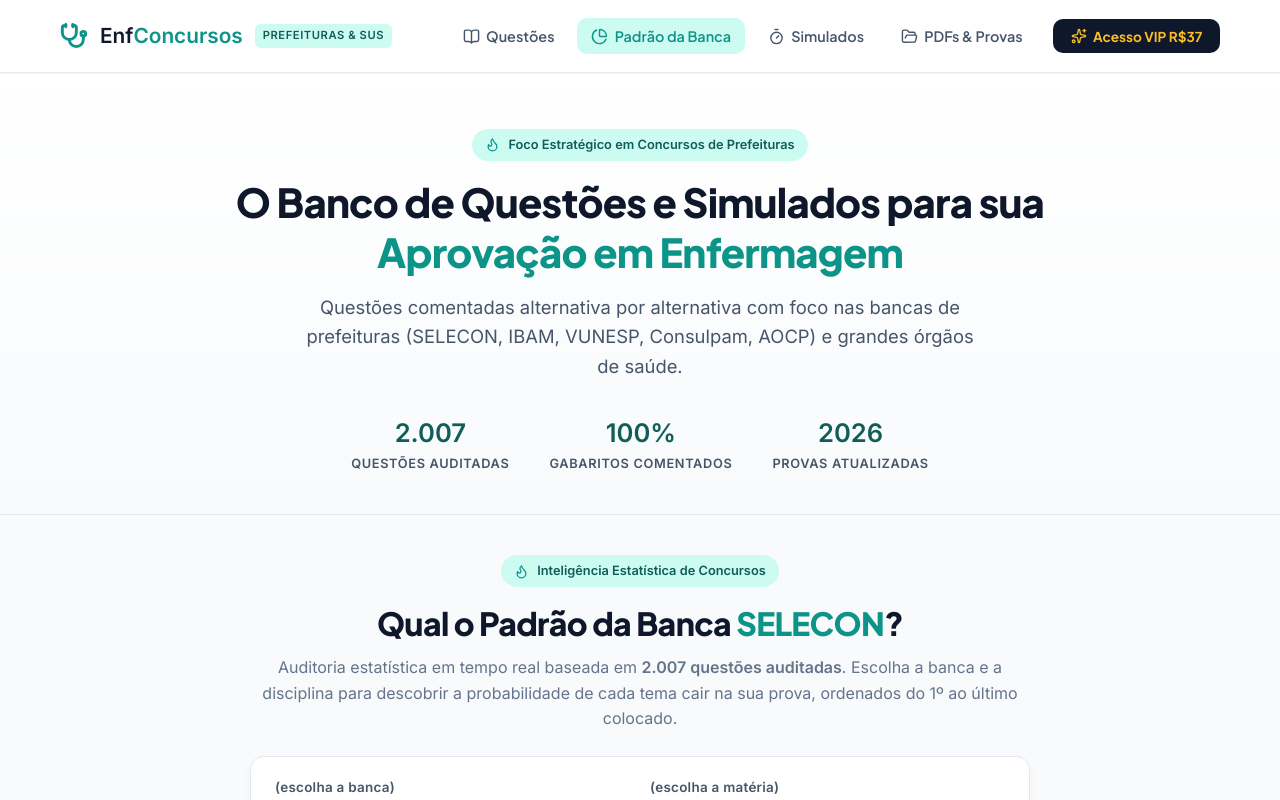
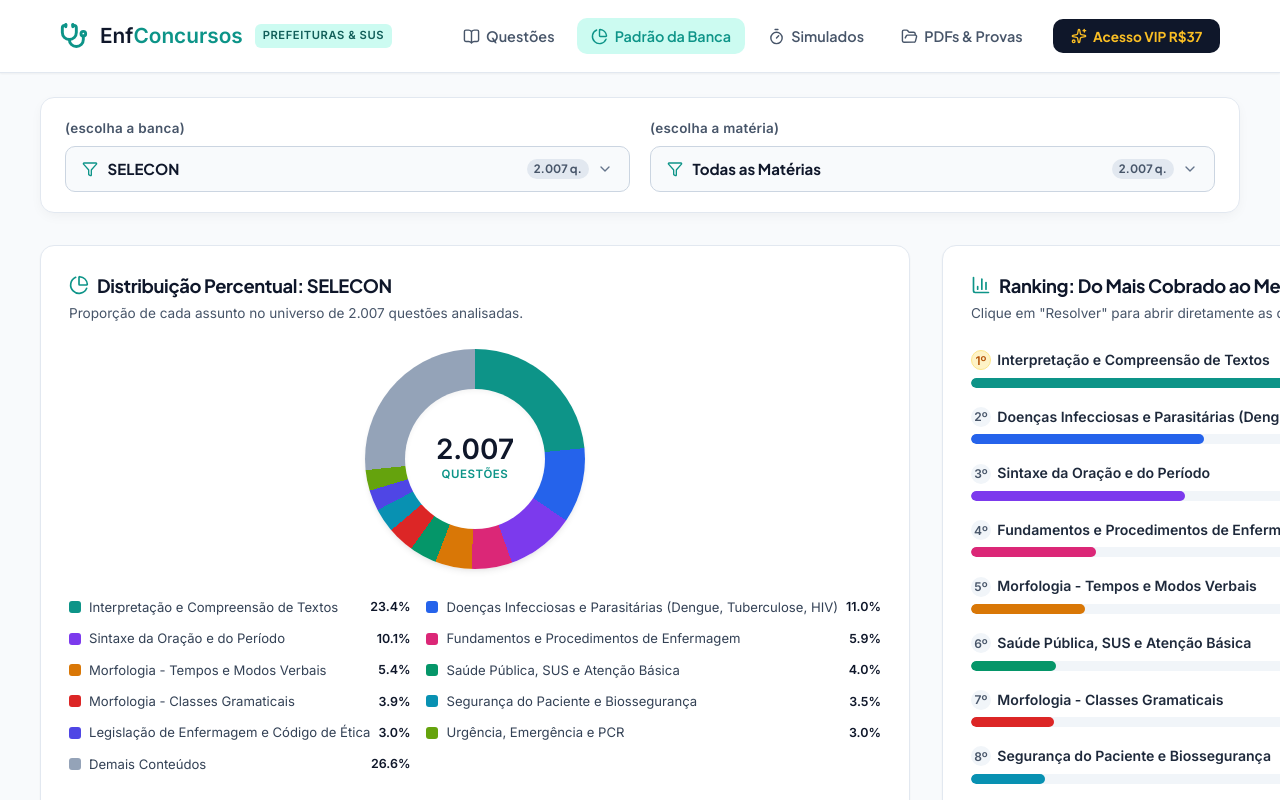
Before and after one commit to juliavieiira/enfconcursos-plataforma, a React (Vite) app in the folder site-enfermagem/: page / in a window 1280 px wide. Both pictures are taken after a click on the button "Padrão da Banca". Shown: the top 800 px of the page. Built offline with nearby package versions, Linux system fonts and the light colour scheme.

Commit message:
chore: remover cabecalho hero global e hero estatistico para iniciar direto em escolha a banca

```diff
--- a/site-enfermagem/src/App.css
+++ b/site-enfermagem/src/App.css
@@ -147,7 +147,7 @@
 
 /* Main Content Area */
 .main-wrapper {
-  padding: 2.5rem 0 4rem;
+  padding: 1.5rem 0 3.5rem;
 }
 
 /* Filter Card */
@@ -587,7 +587,7 @@
   border: 1px solid var(--border);
   border-radius: var(--radius-lg);
   padding: 1.25rem 1.5rem;
-  margin: 1.5rem auto 2.25rem;
+  margin: 0 0 2rem;
   box-shadow: 0 4px 14px -3px rgba(0, 0, 0, 0.06);
   display: grid;
   grid-template-columns: 1fr 1fr;
--- a/site-enfermagem/src/App.jsx
+++ b/site-enfermagem/src/App.jsx
@@ -12,7 +12,6 @@ import {
   XCircle,
   Search,
   Filter,
-  Flame,
   ChevronDown,
   ChevronRight,
   ChevronLeft,
@@ -32,7 +31,6 @@ import {
 } from 'lucide-react';
 
 const CURRENT_YEAR = new Date().getFullYear();
-const TOTAL_ACERVO_AUDITADO = 2007;
 
 function embaralharLista(lista) {
   const copia = [...lista];
@@ -100,12 +98,6 @@ export default function App() {
 
   // Modal VIP
   const [modalVipAberto, setModalVipAberto] = useState(false);
-
-  // Estatísticas gerais (contabiliza apenas respostas confirmadas, preservando acertos entre assuntos)
-  const respostasConfirmadas = Object.values(respostas).filter(r => r.confirmada);
-  const totalRespondidas = respostasConfirmadas.length;
-  const totalAcertos = respostasConfirmadas.filter(r => r.acertou).length;
-  const taxaAcerto = totalRespondidas > 0 ? Math.round((totalAcertos / totalRespondidas) * 100) : 0;
 
   const nomeAssuntoAtivo = filtroAssunto !== 'Todos' ? filtroAssunto : null;
 
@@ -473,37 +465,6 @@ export default function App() {
           </div>
         </div>
       </nav>
-
-      {/* Hero Section */}
-      <header className="hero-section">
-        <div className="container">
-          <div className="hero-tag">
-            <Flame size={15} color="#0d9488" />
-            <span>Foco Estratégico em Concursos de Prefeituras</span>
-          </div>
-          <h1 className="hero-title">
-            O Banco de Questões e Simulados para sua <span className="hero-highlight">Aprovação em Enfermagem</span>
-          </h1>
-          <p className="hero-subtitle">
-            Questões comentadas alternativa por alternativa com foco nas bancas de prefeituras (SELECON, IBAM, VUNESP, Consulpam, AOCP) e grandes órgãos de saúde.
-          </p>
-
-          <div className="hero-stats">
-            <div className="stat-item">
-              <span className="stat-num">{TOTAL_ACERVO_AUDITADO.toLocaleString('pt-BR')}</span>
-              <span className="stat-label">Questões Auditadas</span>
-            </div>
-            <div className="stat-item">
-              <span className="stat-num">100%</span>
-              <span className="stat-label">Gabaritos Comentados</span>
-            </div>
-            <div className="stat-item">
-              <span className="stat-num">{totalRespondidas > 0 ? `${taxaAcerto}%` : '2026'}</span>
-              <span className="stat-label">{totalRespondidas > 0 ? 'Sua Taxa de Acerto' : 'Provas Atualizadas'}</span>
-            </div>
-          </div>
-        </div>
-      </header>
 
       {/* Conteúdo Principal */}
       <main className="container main-wrapper">
@@ -1389,20 +1350,8 @@ export default function App() {
         {/* ABA: PADRÃO DA BANCA (RAIO-X MULTI-BANCAS) */}
         {activeTab === 'padrao' && (
           <section className="animate-fade-in">
-            <div className="padrao-hero">
-              <div className="hero-tag" style={{ margin: '0 auto 1rem', display: 'inline-flex' }}>
-                <Flame size={15} color="#0d9488" />
-                <span>Inteligência Estatística de Concursos</span>
-              </div>
-              <h2 style={{ fontSize: '2rem', fontWeight: 800, color: '#0f172a', marginBottom: '0.75rem' }}>
-                Qual o Padrão da Banca <span style={{ color: '#0d9488' }}>{padraoBanca === 'Todas' ? 'em Concursos Públicos' : padraoBanca}</span>{padraoMateria !== 'Todas' ? ` (${padraoMateria})` : ''}?
-              </h2>
-              <p style={{ color: '#64748b', fontSize: '1rem', lineHeight: '1.6' }}>
-                Auditoria estatística em tempo real baseada em <strong>{totalQuestoesPadrao.toLocaleString('pt-BR')} questões auditadas</strong>. Escolha a banca e a disciplina para descobrir a probabilidade de cada tema cair na sua prova, ordenados do 1º ao último colocado.
-              </p>
-
-              {/* Filtros Compactos em Formato de Funil: Escolha a Banca e Escolha a Disciplina */}
-              <div className="padrao-filters-card">
+            {/* Filtros Compactos em Formato de Funil: Escolha a Banca e Escolha a Disciplina */}
+            <div className="padrao-filters-card">
                 {/* 1. Escolha a Banca */}
                 <div className="padrao-filter-col">
                   <span className="padrao-filter-label">(escolha a banca)</span>
@@ -1539,7 +1488,6 @@ export default function App() {
                   </div>
                 </div>
               </div>
-            </div>
 
             {/* Caso a banca selecionada ainda não tenha questões importadas */}
             {totalQuestoesPadrao === 0 ? (
```
